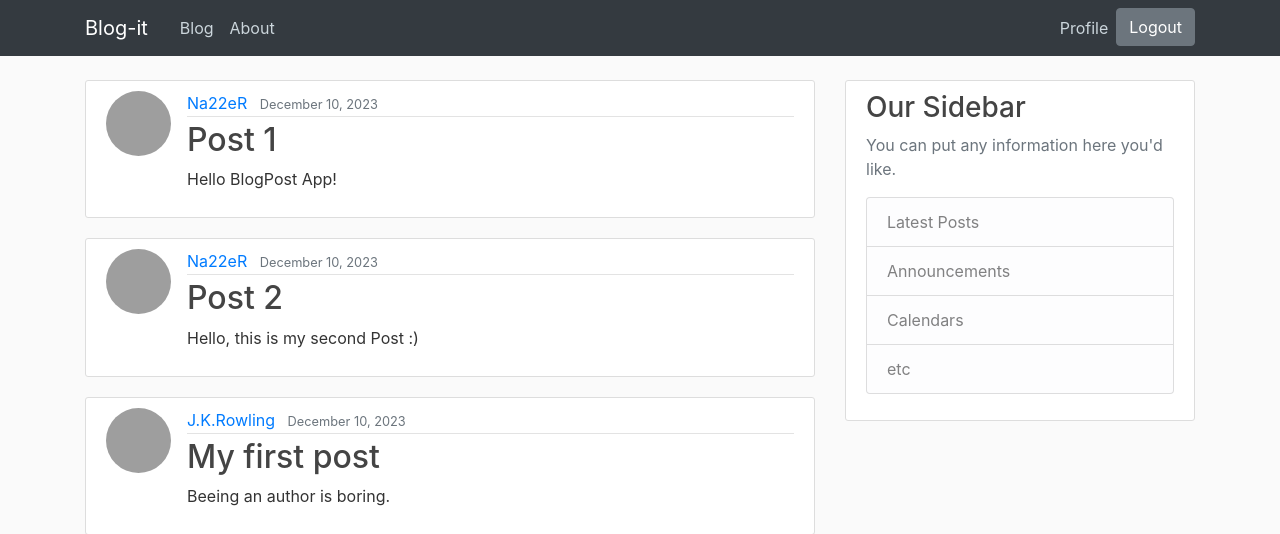
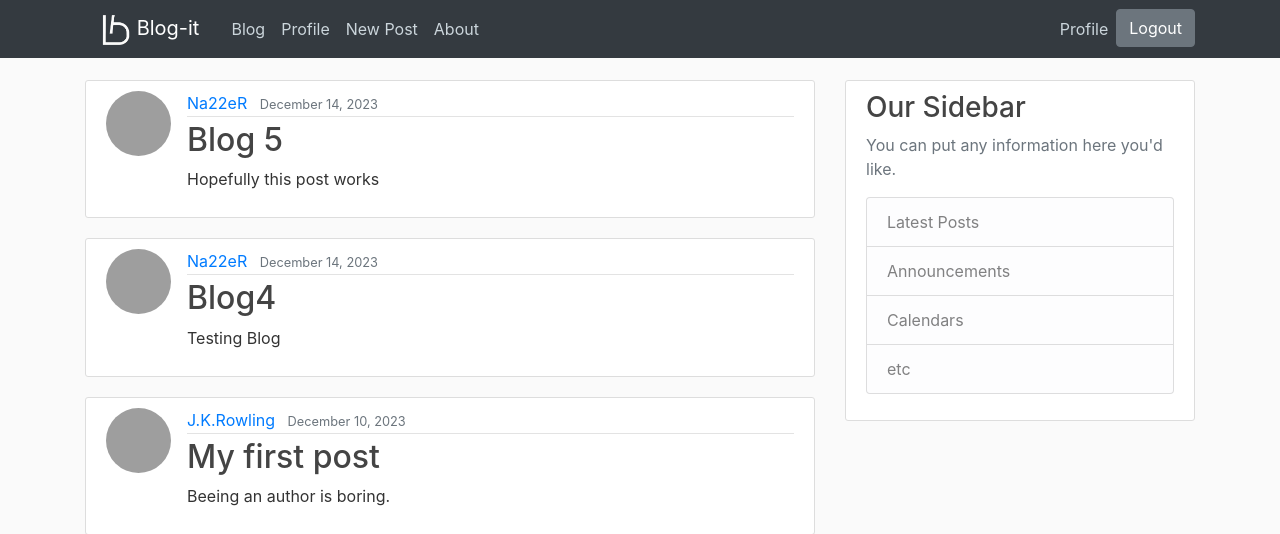
Before and after one commit to Na22eR/Blogpost-App, a Django app: page /blog/ in a window 1280 px wide. Shown: the top 534 px of the page. Run offline with Django 4.2, Linux system fonts and the light colour scheme; a user stored in the database is signed in; data comes from the database, SQL or seed files in the repository; both versions use the stored data as it was after the commit; some libraries are stand-ins or nearby versions; grey boxes are pictures that could not be loaded.

Commit message:
Added Post create, update & delete functions, added links to nav bar and post detail view

```diff
--- a/blog/models.py
+++ b/blog/models.py
@@ -1,5 +1,6 @@
 from django.db import models
 from django.contrib.auth.models import User
+from django.urls import reverse
 
 
 class Post(models.Model):
@@ -10,3 +11,7 @@ class Post(models.Model):
 
     def __str__(self):
         return self.title
+
+    def get_absolute_url(self):
+        # returns full path as a string
+        return reverse('post-detail', kwargs={'pk': self.pk})
--- a/blog/templates/blog_base.html
+++ b/blog/templates/blog_base.html
@@ -19,7 +19,9 @@
 <header class="site-header">
     <nav class="navbar navbar-expand-sm bg-dark navbar-dark fixed-top">
         <div class="container">
-            <a class="navbar-brand mr-4" href="{% url 'blog-home' %}">Blog-it</a>
+            <a class="navbar-brand mr-4 pl-3" href="{% url 'blog-home' %}">
+                <img class=""src="{% static 'images/logo.png' %}" width="30" height="30" alt="Logo">
+                Blog-it</a>
             <button class="navbar-toggler" type="button" data-toggle="collapse" data-target="#navbarToggle"
                     aria-controls="navbarToggle" aria-expanded="false" aria-label="Toggle navigation">
                 <span class="navbar-toggler-icon"></span>
@@ -27,6 +29,8 @@
             <div class="collapse navbar-collapse" id="navbarToggle">
                 <div class="navbar-nav mr-auto">
                     <a class="nav-item nav-link" href="{% url 'blog-home' %}">Blog</a>
+                    <a class="nav-item nav-link" href="#">Profile</a>
+                    <a class="nav-item nav-link" href="{% url 'post-create' %}">New Post</a>
                     <a class="nav-item nav-link" href="{% url 'blog-about' %}">About</a>
                 </div>
                 <!-- Navbar Right Side -->
--- a/blog/templates/home.html
+++ b/blog/templates/home.html
@@ -11,7 +11,7 @@
             <a class="mr-2" href="#">{{ post.author }}</a>
             <small class="text-muted">{{ post.date_posted|date:"F d, Y"}}</small>
         </div>
-        <h2><a class="article-title" href="#">{{ post.title }}</a></h2>
+        <h2><a class="article-title" href="{% url 'post-detail' post.id %}">{{ post.title }}</a></h2>
         <p class="article-content">{{ post.content }}</p>
     </div>
 </article>
--- a/blog/urls.py
+++ b/blog/urls.py
@@ -1,8 +1,14 @@
+from .views import PostListView, PostDetailView, PostCreateView, PostUpdateView, PostDeleteView
 from django.urls import path
 from . import views
 
+
 urlpatterns = [
-    path('', views.home, name='blog-home'),
+    path('', PostListView.as_view(), name='blog-home'),
     path('about/', views.about, name='blog-about'),
 
+    path('post/<int:pk>', PostDetailView.as_view(), name='post-detail'),
+    path('post/new', PostCreateView.as_view(), name='post-create'),
+    path('post/<int:pk>/update/', PostUpdateView.as_view(), name='post-update'),
+    path('post/<int:pk>/delete/', PostDeleteView.as_view(), name='post-delete'),
 ]
--- a/blog/views.py
+++ b/blog/views.py
@@ -1,5 +1,7 @@
 from django.contrib.auth.decorators import login_required
 from django.shortcuts import render
+from django.views.generic import ListView, DetailView, CreateView, UpdateView, DeleteView
+from django.contrib.auth.mixins import LoginRequiredMixin, UserPassesTestMixin
 from .models import Post
 
 
@@ -10,6 +12,68 @@ def home(request ):
     }
     return render(request, 'home.html', context)
 
+
+class PostListView(LoginRequiredMixin, ListView):
+    model = Post
+    template_name = 'home.html'
+    context_object_name = 'posts'
+    ordering = ['-date_posted']
+
+
+class PostDetailView(LoginRequiredMixin, DetailView):
+    model = Post
+    template_name = 'post_detail.html'
+
+
+class PostCreateView(LoginRequiredMixin, CreateView):
+    model = Post
+    fields = ['title', 'content']
+    template_name = 'post_form.html'
+
+    # fill in the current user as author before creating the post
+    def form_valid(self, form):
+        form.instance.author = self.request.user
+        return super().form_valid(form)
+
+    # add is_create boolean to context to determine if it is an update or a post
+    def get_context_data(self, **kwargs):
+        context = super().get_context_data(**kwargs)
+        context['is_create'] = True
+        return context
+
+
+class PostUpdateView(LoginRequiredMixin, UserPassesTestMixin, UpdateView):
+    model = Post
+    fields = ['title', 'content']
+    template_name = 'post_update.html'
+
+    # fill in the current user as author before creating the post
+    def form_valid(self, form):
+        form.instance.author = self.request.user
+        return super().form_valid(form)
+
+    # checks if current user is the author of the post, if true update is allowed
+    def test_func(self):
+        post = self.get_object()
+        if self.request.user == post.author:
+            return True
+        return False
+
+
+class PostDeleteView(LoginRequiredMixin, UserPassesTestMixin, DeleteView):
+    model = Post
+    template_name = 'post_confirm_delete.html'
+    success_url = '/blog'
+
+    def test_func(self):
+        post = self.get_object()
+        if self.request.user == post.author:
+            return True
+        return False
+
+
+
+
 @login_required()
 def about (request):
     return render(request, 'about.html')
```
Also changed, not shown: blog/templates/post_confirm_delete.html (added, +20 -0 lines), blog/templates/post_detail.html (added, +25 -0 lines), blog/templates/post_form.html (added, +21 -0 lines), blog/templates/post_update.html (added, +21 -0 lines), account/migrations/0001_initial.py (added), db.sqlite3.
